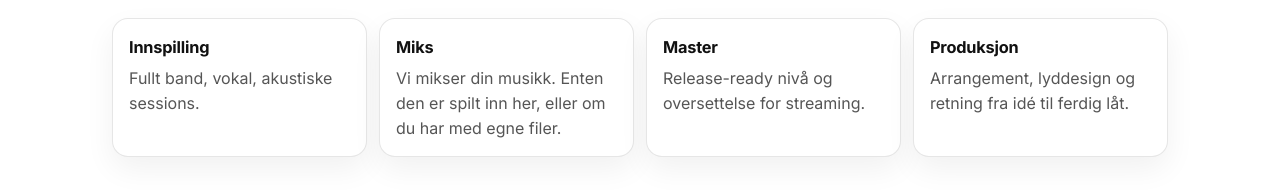
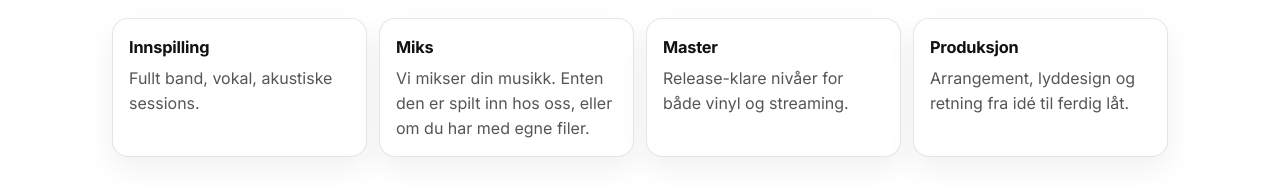
Before and after one commit to lokliydstudio/loki-lydstudio, a plain HTML site: page index.html in a window 1280 px wide. Shown: the part 495-685 px from the top of the page. Drawn offline with Linux system fonts and the light colour scheme.

Commit message:
Update index.html

```diff
--- a/index.html
+++ b/index.html
@@ -71,11 +71,11 @@
           </article>
           <article class="card">
             <h3>Miks</h3>
-            <p>Vi mikser din musikk. Enten den er spilt inn her, eller om du har med egne filer.</p>
+            <p>Vi mikser din musikk. Enten den er spilt inn hos oss, eller om du har med egne filer.</p>
           </article>
           <article class="card">
             <h3>Master</h3>
-            <p>Release-ready nivå og oversettelse for streaming.</p>
+            <p>Release-klare nivåer for både vinyl og streaming.</p>
           </article>
           <article class="card">
             <h3>Produksjon</h3>
```
